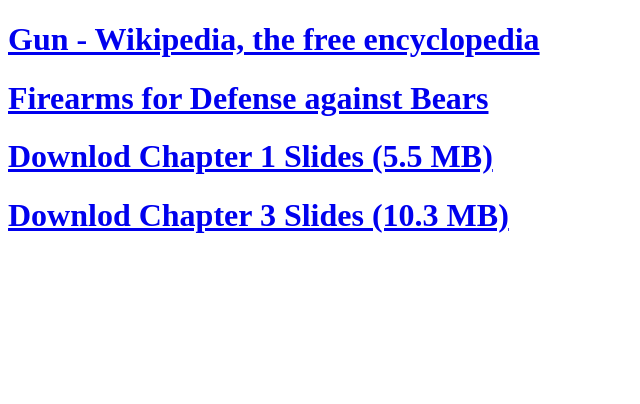
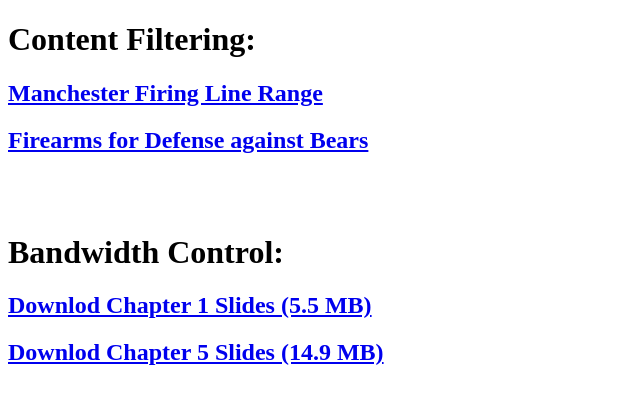
Before and after one commit to evaylu/y-lu.github.io, a plain HTML site: page project.html in a window 1280 px wide. Shown: the whole page, without its empty margins (0-640 px from the left). Drawn offline with Linux system fonts and the light colour scheme.

Commit message:
updated files for 112 project

```diff
--- a/project.html
+++ b/project.html
@@ -8,19 +8,22 @@
 </head>
 
 <body>
-<h1>
-    <a href="https://en.wikipedia.org/wiki/Gun">Gun - Wikipedia, the free encyclopedia</a>
-</h1>
-<h1>
+    <h1>Content Filtering:</h1>
+<h2>
+    <a href="http://www.gunsnh.com/">Manchester Firing Line Range</a>
+</h2>
+<h2>
     <a href="http://www.chuckhawks.com/firearms_defense_bears.htm">Firearms for Defense against Bears</a>
-</h1>
-<h1>
+</h2>
+<h1>&nbsp;</h1>
+    <h1>Bandwidth Control:</h1>
+<h2>
     <a href="Chapter_1_V6.1.ppt">Downlod Chapter 1 Slides (5.5 MB)</a>
-</h1>
+</h2>
 
-<h1>
-    <a href="Chapter_3_V6.01.ppt">Downlod Chapter 3 Slides (10.3 MB)</a>
-</h1>
+<h2>
+    <a href="Chapter_5_V6.01.ppt">Downlod Chapter 5 Slides (14.9 MB)</a>
+</h2>
 </body>
 
 </html>
```
Also changed, not shown: 1 other file.
